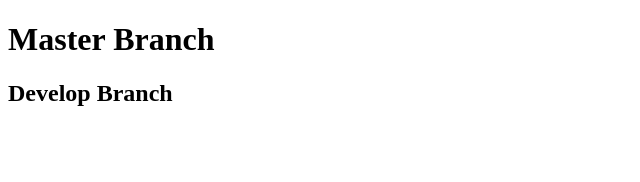
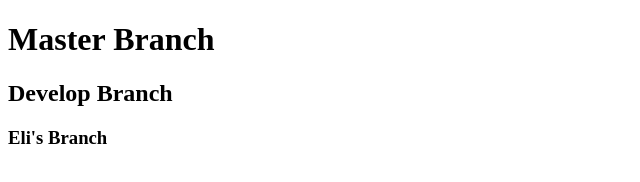
Before and after one commit to jerdman81/teamGit, a plain HTML site: page index.html in a window 1280 px wide. Shown: the whole page, without its empty margins (0-640 px from the left). Drawn offline with Linux system fonts and the light colour scheme.

Commit message:
Eli's branch

```diff
--- a/index.html
+++ b/index.html
@@ -10,6 +10,7 @@
 
     <h1>Master Branch</h1>
     <h2>Develop Branch</h2>
+    <h3>Eli's Branch</h3>
 
 </body>
 </html>
```
